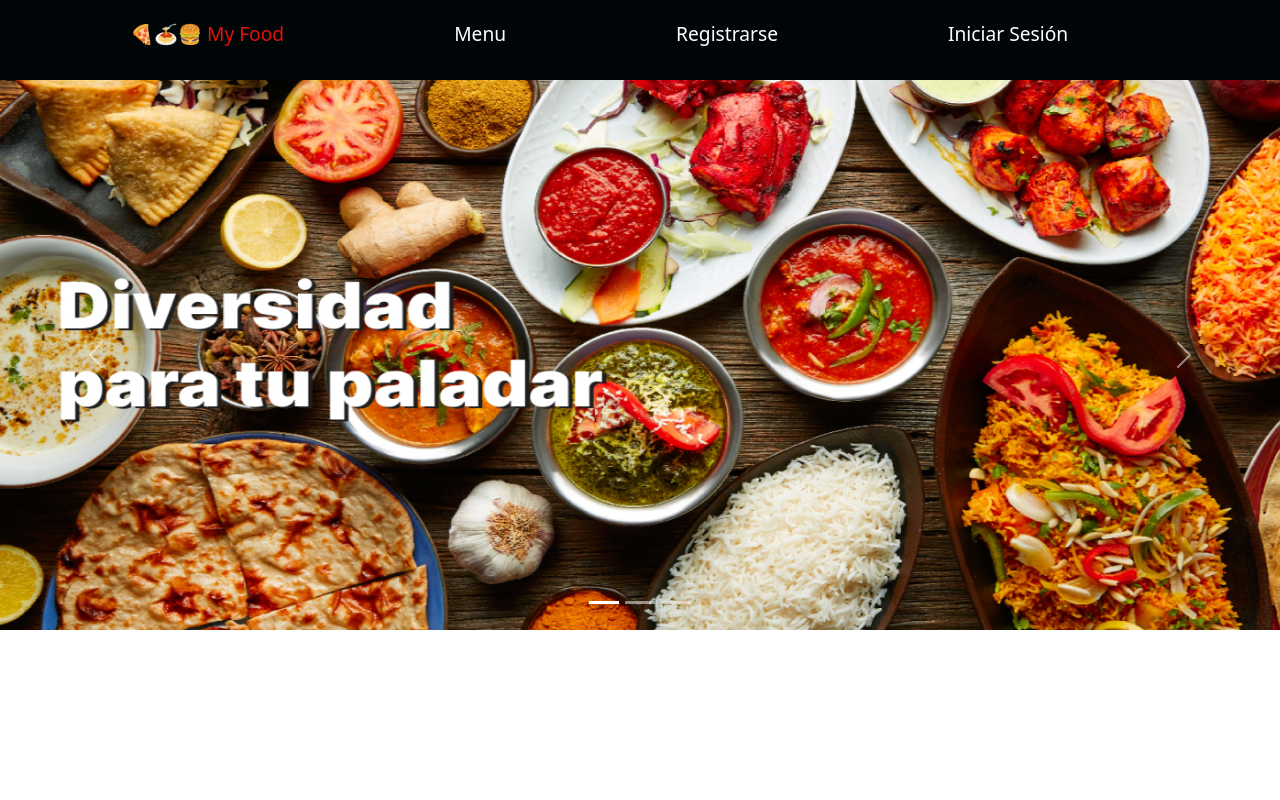
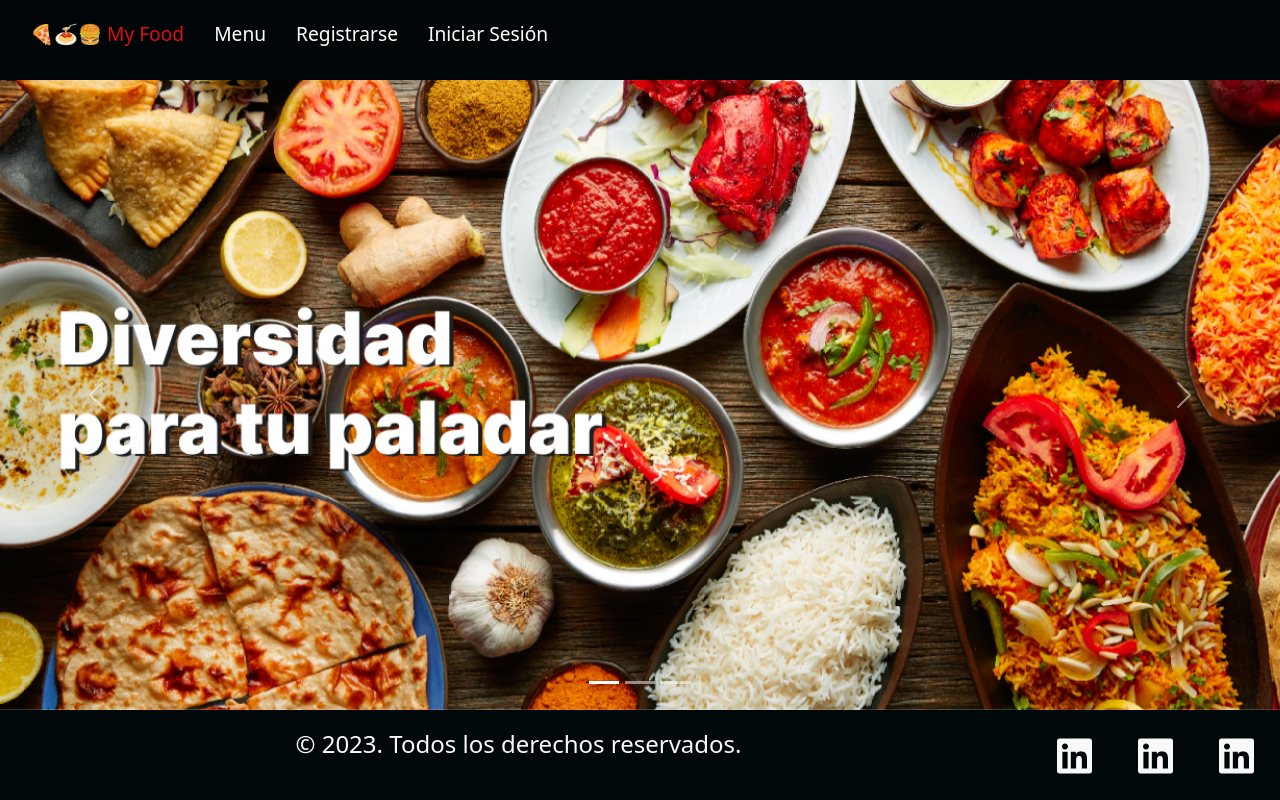
Before and after one commit to roger-rd/Proyecto_FInal_Desafio_Latam, a React (Vite) app: page / in a window 1280 px wide. Shown: the top 800 px of the page. Built offline with nearby package versions, Linux system fonts and the light colour scheme.

Commit message:
modificacion del navbar, footer e imagenes en el home

```diff
--- a/src/assets/css/navbarFooter.css
+++ b/src/assets/css/navbarFooter.css
@@ -2,8 +2,8 @@ a{
   font-size: larger;
   text-decoration: none;
   color: white;
-  margin-left: 120px;
-  margin-right: 50px;
+  margin-left: 20px;
+  margin-right: 10px;
 }
 
 nav {
@@ -23,11 +23,11 @@ nav {
 }
 
 .active {
-  color: rgb(225, 17, 17);
+  color: rgb(218, 17, 17);
 }
 
 footer{
-  margin-top: 350px;
+  margin-top: 0px;
   background: #00080a;
   margin-bottom: 2px;
 }
--- a/src/components/Carousel.jsx
+++ b/src/components/Carousel.jsx
@@ -15,13 +15,13 @@ export default function Carousel() {
                 </div>
                 <div className="carousel-inner">
                     <div className="carousel-item active">
-                        <img src={icon} alt="..." width={1500} height={550} />
+                        <img src={icon} alt="..." width={1500} height={630} />
                     </div>
                     <div className="carousel-item">
-                        <img src={icon2} alt="..." width={1500} height={550} />
+                        <img src={icon2} alt="..." width={1500} height={630} />
                     </div>
                     <div className="carousel-item">
-                        <img src={icon3} alt="..." width={1500} height={550} />
+                        <img src={icon3} alt="..." width={1500} height={630} />
                     </div>
                 </div>
                 <button className="carousel-control-prev" type="button" data-bs-target="#carouselExampleIndicators" data-bs-slide="prev">
--- a/src/components/Footer.jsx
+++ b/src/components/Footer.jsx
@@ -1,4 +1,4 @@
-import { Link  } from "react-router-dom";
+import { Link } from "react-router-dom";
 import "../assets/css/navbarFooter.css";
 
 const Footer = () => {
@@ -11,10 +11,10 @@ const Footer = () => {
                     <i className="fa-brands fa-linkedin"></i></Link>
                 <Link className="p-2 text-decoration-none text-light fs-1" to={"https://www.linkedin.com/in/zguzman/"} target="_blank" >
                     <i className="fa-brands fa-linkedin"></i></Link>
-                    <a className="p-2 text-decoration-none text-light fs-1" to={"https://www.linkedin.com/in/mbdicuru/"} target="_blank" >
-                    <i className="fa-brands fa-linkedin"></i></a>
-                </div>
-            </footer>
+                <Link className="p-2 text-decoration-none text-light fs-1" to={"https://www.linkedin.com/in/mbdicuru/"} target="_blank" >
+                    <i className="fa-brands fa-linkedin"></i></Link>
+            </div>
+        </footer>
     );
 }
 
```
